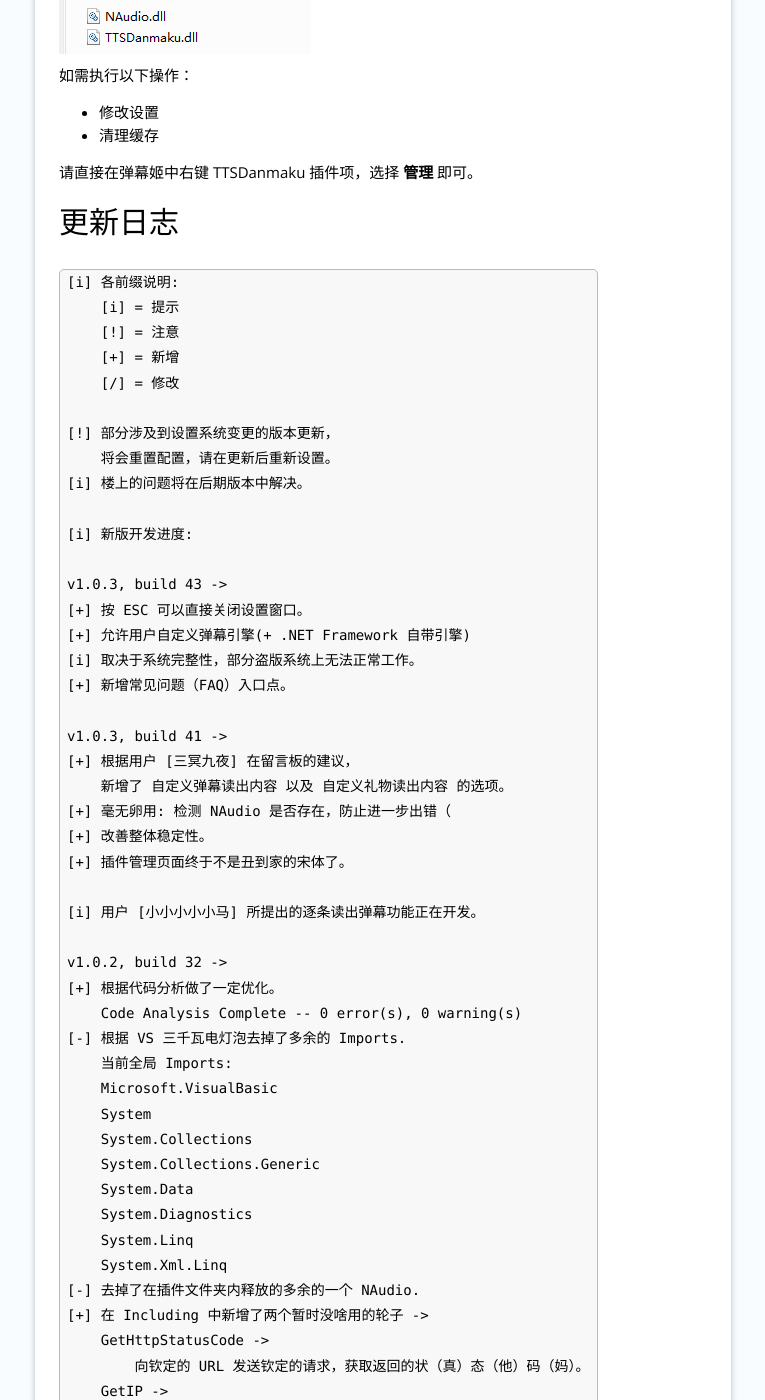
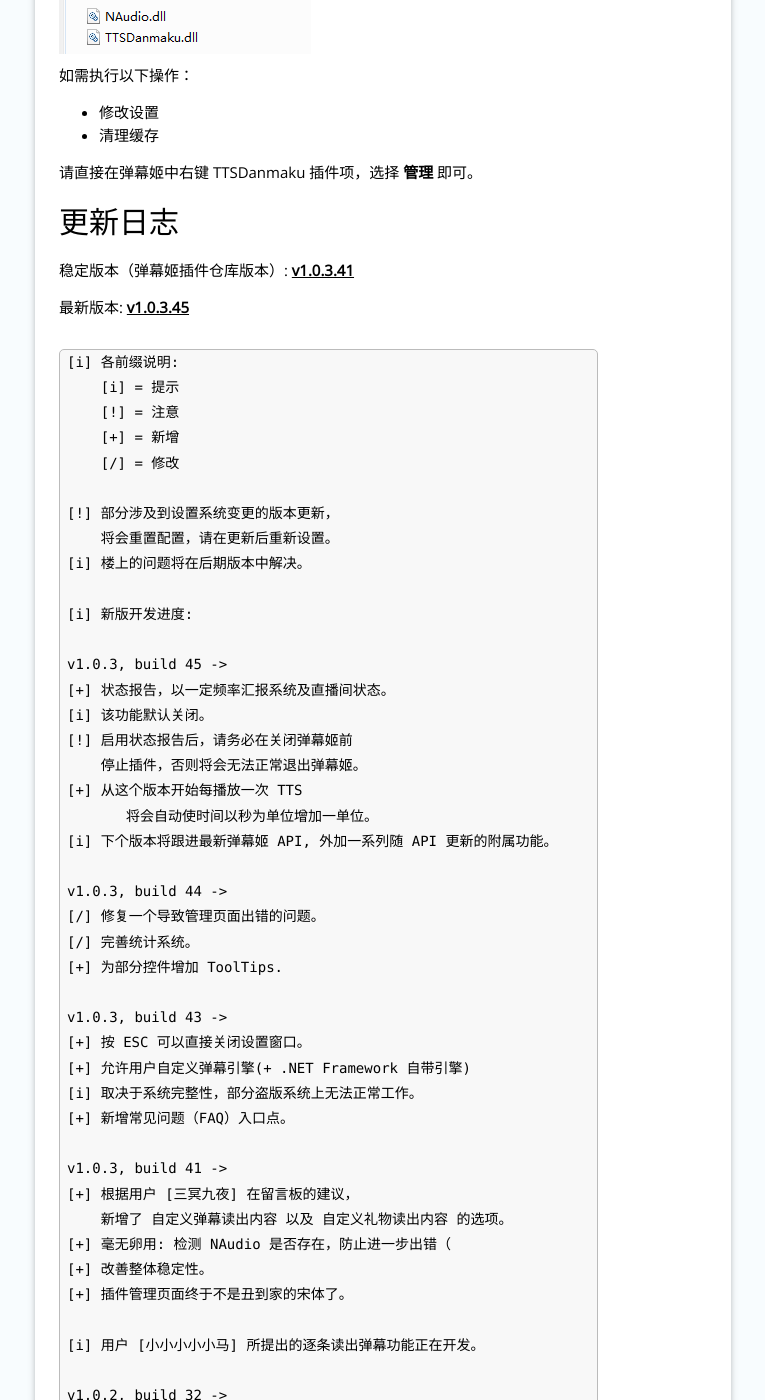
Before and after one commit to Bililive/www.danmuji.org, a Jekyll site: the page built from _plugin/TTSDanmaku.md, in a window 1280 px wide and 1400 px high, scrolled down 1385 px. Shown: the whole window, without its empty margins (309-1074 px from the left). Built offline with Jekyll 4.4.1, drawn with Linux system fonts in a browser that asks for light colours; nearby versions of some CDN libraries; some web fonts are replaced; comment, search, counter and statistics services are not loaded; some of the changed text lies outside the part shown.

Commit message:
新版预告 + 修改说明

````diff
--- a/_plugin/TTSDanmaku.md
+++ b/_plugin/TTSDanmaku.md
@@ -51,6 +51,10 @@
 更新日志
 ----
 
+稳定版本（弹幕姬插件仓库版本）: [**v1.0.3.41**](https://www.danmuji.cn/resource/TTSDanmaku/TTSDanmaku.zip)
+
+最新版本: [**v1.0.3.45**](https://ttsdanmaku.elepover.com)
+
 ```
 [i] 各前缀说明:
     [i] = 提示
@@ -63,6 +67,20 @@
 [i] 楼上的问题将在后期版本中解决。
 
 [i] 新版开发进度:
+
+v1.0.3, build 45 ->
+[+] 状态报告，以一定频率汇报系统及直播间状态。
+[i] 该功能默认关闭。
+[!] 启用状态报告后，请务必在关闭弹幕姬前
+    停止插件，否则将会无法正常退出弹幕姬。
+[+] 从这个版本开始每播放一次 TTS
+       将会自动使时间以秒为单位增加一单位。
+[i] 下个版本将跟进最新弹幕姬 API, 外加一系列随 API 更新的附属功能。
+
+v1.0.3, build 44 ->
+[/] 修复一个导致管理页面出错的问题。
+[/] 完善统计系统。
+[+] 为部分控件增加 ToolTips.
 
 v1.0.3, build 43 ->
 [+] 按 ESC 可以直接关闭设置窗口。
````
